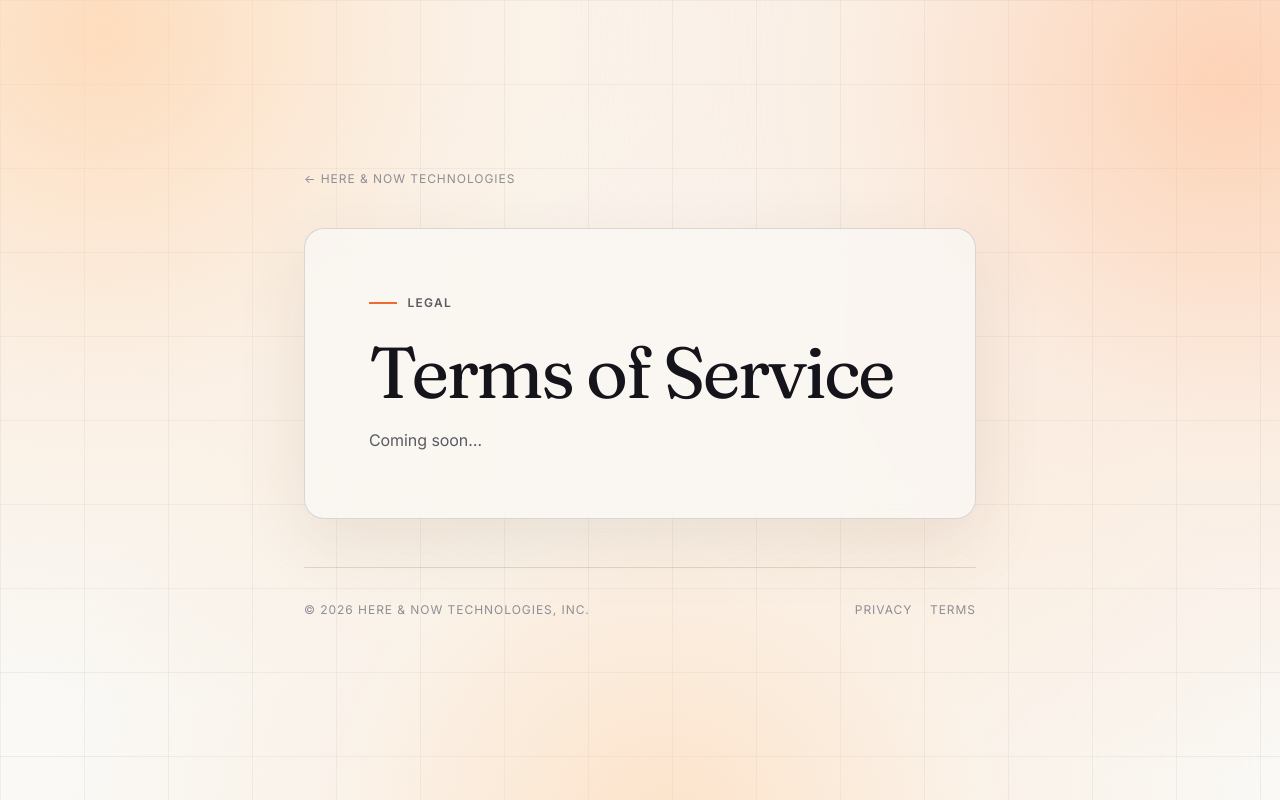
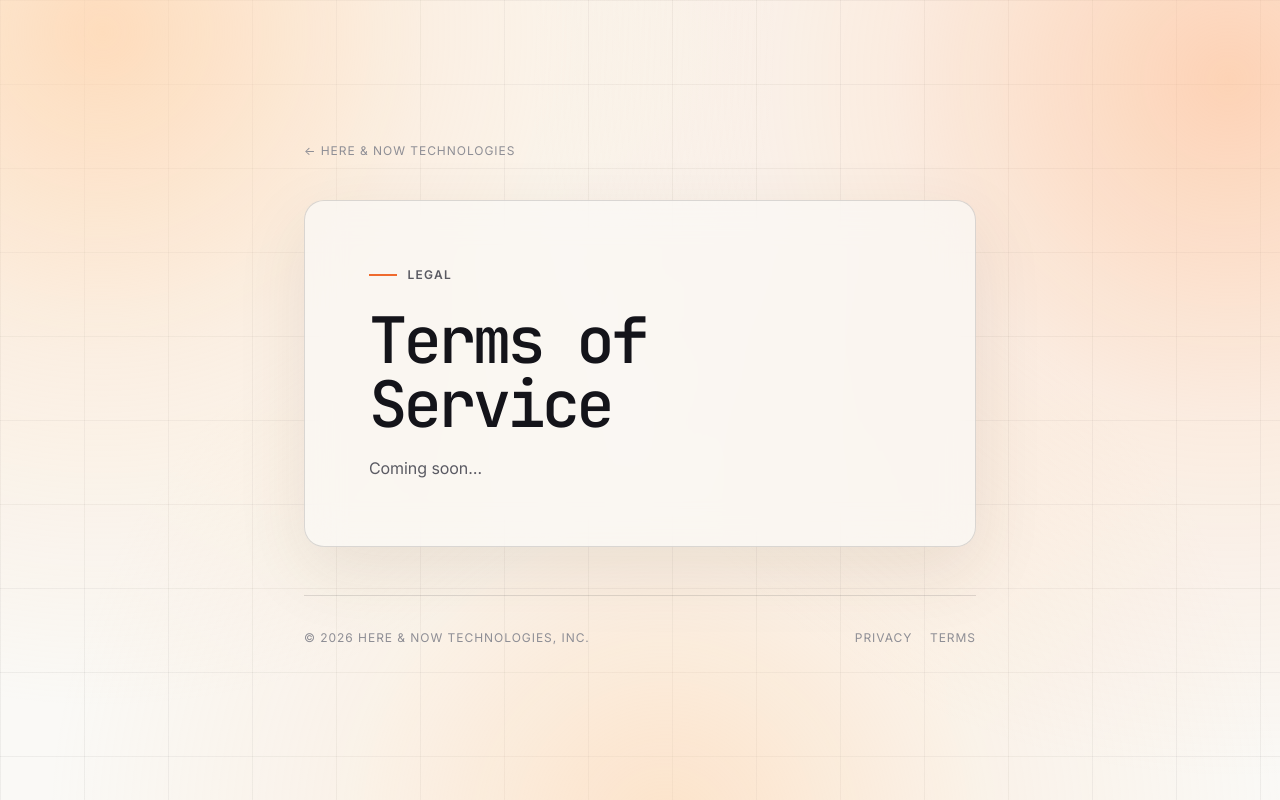
Before and after one commit to here-and-now-labs/website, a plain HTML site: page terms/index.html in a window 1280 px wide. Drawn offline with Linux system fonts and the light colour scheme.

Commit message:
Use Tomorrow Mono for legal headings

```diff
--- a/styles.css
+++ b/styles.css
@@ -301,10 +301,10 @@ a:hover {
 
 .placeholder-card h1 {
   margin: 0;
-  font-family: var(--serif);
-  font-size: clamp(2.5rem, 8vw, 4.5rem);
-  font-weight: 400;
-  letter-spacing: -0.035em;
+  font-family: var(--mono);
+  font-size: clamp(2.25rem, 7vw, 4rem);
+  font-weight: 500;
+  letter-spacing: -0.06em;
   line-height: 1;
 }
 
```
